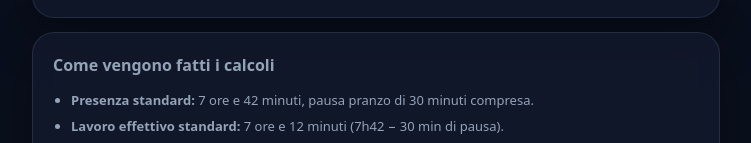
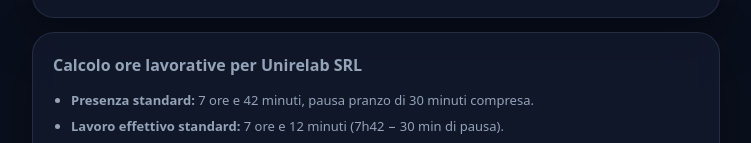
Before and after one commit to angelopalazzo/Timbratura, a plain HTML site: page index.html in a window 1280 px wide. Shown: the part 1630-1773 px from the top of the page, without its empty margins (264-1015 px from the left). Drawn offline with Linux system fonts and the light colour scheme.

Commit message:
Aggiorna titolo della sezione delle regole di calcolo
Co-Authored-By: Claude Haiku 5.5 <noreply@anthropic.com>

Claude-Session: https://claude.ai/code/session_01N6uPUf1txNM4owZRYbWDcy

```diff
--- a/index.html
+++ b/index.html
@@ -215,7 +215,7 @@ button.secondary{flex:1;border:1px solid var(--line);background:rgba(148,163,184
 </section>
 
 <section class="card rules">
-  <h2>Come vengono fatti i calcoli</h2>
+  <h2>Calcolo ore lavorative per Unirelab SRL</h2>
   <ul>
     <li><b>Presenza standard:</b> 7 ore e 42 minuti, pausa pranzo di 30 minuti compresa.</li>
     <li><b>Lavoro effettivo standard:</b> 7 ore e 12 minuti (7h42 − 30 min di pausa).</li>
```
